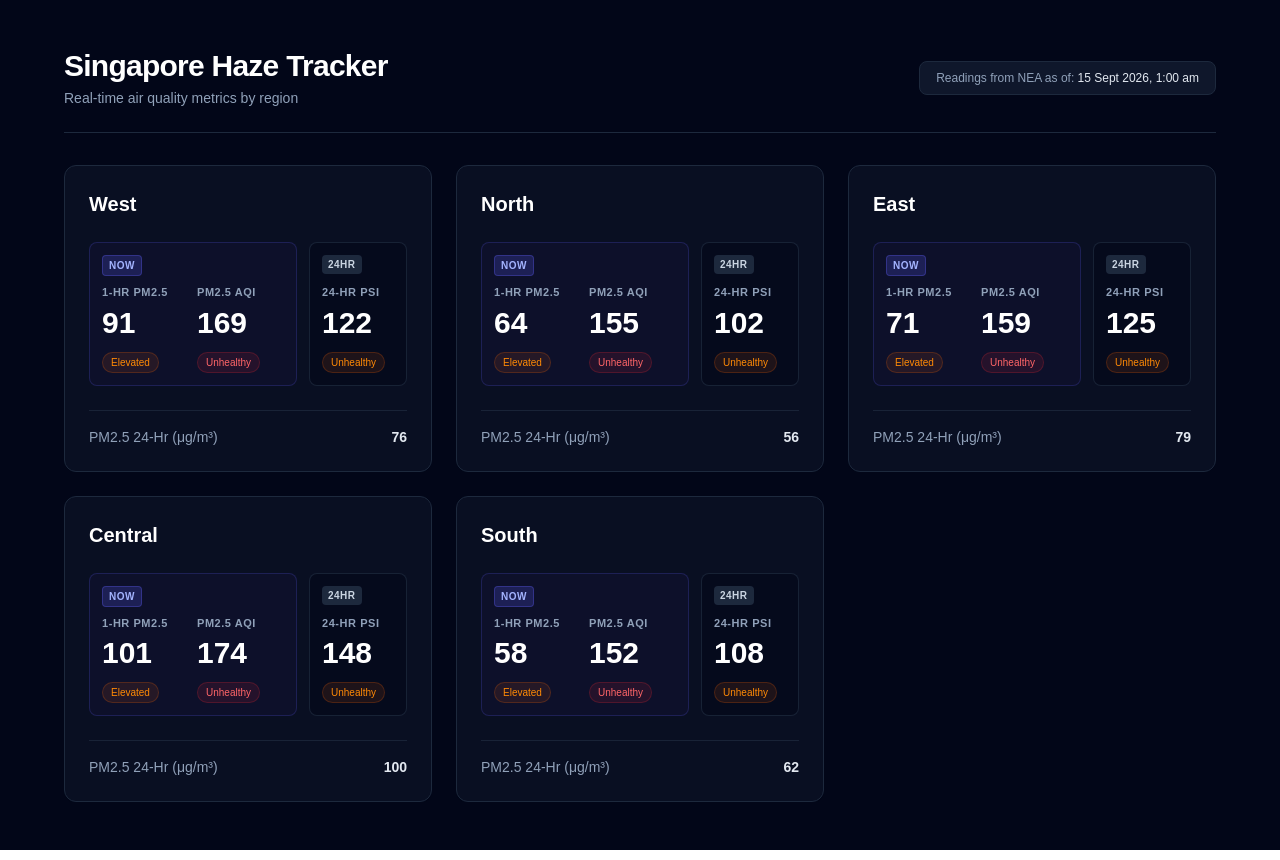
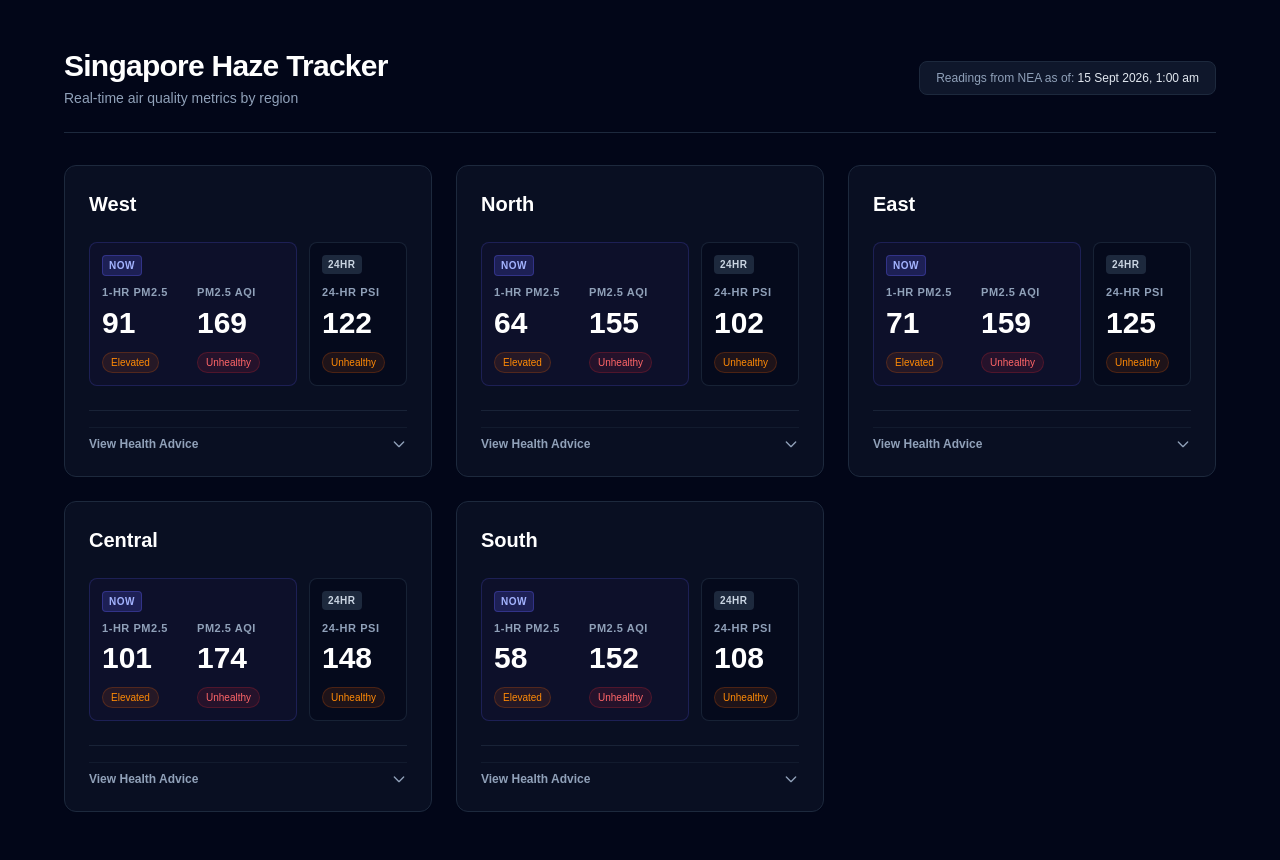
Before and after one commit to philbertshea/haze-app, a Next.js app in the folder frontend/: page / in a window 1280 px wide. Built offline with nearby package versions, Linux system fonts and the light colour scheme.

Commit message:
Update frontend to include explainers
Add explainers for different indicators. Extract region card logic into
reusable component. Integrate expandable component into the region card
for easy use.

```diff
--- a/frontend/app/page.tsx
+++ b/frontend/app/page.tsx
@@ -1,5 +1,6 @@
 import fs from 'fs';
 import path from 'path';
+import RegionCard from '@/components/RegionCard';
 
 interface Region {
   name: string;
@@ -27,27 +28,27 @@ interface PsiData {
 
 // Helper to determine status badge based on 24-hr PSI score
 function getPsiStatus(score: number) {
-  if (score <= 50) return { label: 'Good', bg: 'bg-emerald-500/10 text-emerald-400 border-emerald-500/20' };
-  if (score <= 100) return { label: 'Moderate', bg: 'bg-yellow-500/10 text-yellow-400 border-yellow-500/20' };
-  if (score <= 200) return { label: 'Unhealthy', bg: 'bg-orange-500/10 text-orange-400 border-orange-500/20' };
-  if (score <= 300) return { label: 'Very Unhealthy', bg: 'bg-red-500/10 text-red-400 border-red-500/20' };
-  return { label: 'Hazardous', bg: 'bg-purple-500/10 text-purple-400 border-purple-500/20' };
+  if (score <= 50) return { label: 'Good', bg: 'bg-emerald-500/10 text-emerald-400 border-emerald-500/20', explainer: 'Air quality is considered satisfactory, and air pollution poses little or no risk.' };
+  if (score <= 100) return { label: 'Moderate', bg: 'bg-yellow-500/10 text-yellow-400 border-yellow-500/20', explainer: 'Air quality is acceptable. Unusually sensitive individuals should consider limiting prolonged outdoor exertion.' };
+  if (score <= 200) return { label: 'Unhealthy', bg: 'bg-orange-500/10 text-orange-400 border-orange-500/20', explainer: 'Everyone may begin to experience health effects. Sensitive groups may experience more serious health effects.' };
+  if (score <= 300) return { label: 'Very Unhealthy', bg: 'bg-red-500/10 text-red-400 border-red-500/20', explainer: 'Health alert: everyone may experience more serious health effects. Avoid outdoor activities.' };
+  return { label: 'Hazardous', bg: 'bg-purple-500/10 text-purple-400 border-purple-500/20', explainer: 'Health warning of emergency conditions. The entire population is more likely to be affected.' };
 }
 
 function getPm25Status(score: number) {
-  if (score <= 55) return { label: 'Normal', bg: 'bg-emerald-500/10 text-emerald-400 border-emerald-500/20' };
-  if (score <= 150) return { label: 'Elevated', bg: 'bg-orange-500/10 text-orange-400 border-orange-500/20' };
-  if (score <= 250) return { label: 'High', bg: 'bg-red-500/10 text-red-400 border-red-500/20' };
-  return { label: 'Very High', bg: 'bg-purple-500/10 text-purple-400 border-purple-500/20' };
+  if (score <= 55) return { label: 'Normal', bg: 'bg-emerald-500/10 text-emerald-400 border-emerald-500/20', explainer: '1-hour PM2.5 levels are in the normal band. Standard activities can continue.' };
+  if (score <= 150) return { label: 'Elevated', bg: 'bg-orange-500/10 text-orange-400 border-orange-500/20', explainer: '1-hour PM2.5 levels are elevated. Reduce strenuous outdoor exertion if you experience discomfort.' };
+  if (score <= 250) return { label: 'High', bg: 'bg-red-500/10 text-red-400 border-red-500/20', explainer: '1-hour PM2.5 levels are high. Minimize outdoor activity.' };
+  return { label: 'Very High', bg: 'bg-purple-500/10 text-purple-400 border-purple-500/20', explainer: '1-hour PM2.5 levels are very high. Avoid all outdoor exertion.' };
 }
 
 function getUsAqiStatus(score: number) {
-  if (score <= 50) return { label: 'Good', bg: 'bg-emerald-500/10 text-emerald-400 border-emerald-500/20' };
-  if (score <= 100) return { label: 'Moderate', bg: 'bg-yellow-500/10 text-yellow-400 border-yellow-500/20' };
-  if (score <= 150) return { label: 'Unhealthy for Sensitive Groups', bg: 'bg-orange-500/10 text-orange-400 border-orange-500/20' };
-  if (score <= 200) return { label: 'Unhealthy', bg: 'bg-red-500/10 text-red-400 border-red-500/20' };
-  if (score <= 300) return { label: 'Very Unhealthy', bg: 'bg-purple-500/10 text-purple-400 border-purple-500/20' };
-  return { label: 'Hazardous', bg: 'bg-brown-500/10 text-brown-400 border-brown-500/20' };
+  if (score <= 50) return { label: 'Good', bg: 'bg-emerald-500/10 text-emerald-400 border-emerald-500/20', explainer: 'Air quality is good and poses little to no health risk.' };
+  if (score <= 100) return { label: 'Moderate', bg: 'bg-yellow-500/10 text-yellow-400 border-yellow-500/20', explainer: 'Air quality is acceptable for most, but sensitive individuals should monitor symptoms.' };
+  if (score <= 150) return { label: 'Unhealthy for Sensitive Groups', bg: 'bg-orange-500/10 text-orange-400 border-orange-500/20', explainer: 'Members of sensitive groups may experience health effects. General public is less likely to be affected.' };
+  if (score <= 200) return { label: 'Unhealthy', bg: 'bg-red-500/10 text-red-400 border-red-500/20', explainer: 'Some members of the general public may experience health effects; sensitive groups may experience serious effects.' };
+  if (score <= 300) return { label: 'Very Unhealthy', bg: 'bg-purple-500/10 text-purple-400 border-purple-500/20', explainer: 'Health alert: Risk of health effects is increased for everyone.' };
+  return { label: 'Hazardous', bg: 'bg-stone-500/10 text-stone-400 border-stone-500/20', explainer: 'Health warning of emergency conditions: Everyone is more likely to be affected.' };
 }
 
 // Reads local public/data.json
@@ -84,7 +85,6 @@ export default async function Page() {
     timeZone: 'Asia/Singapore',
   });
 
-  // Extract the list of region names (central, west, north, south, east)
   const regionNames = data.regions.map((r) => r.name);
 
   return (
@@ -105,109 +105,26 @@ export default async function Page() {
         <div className="grid grid-cols-1 sm:grid-cols-2 lg:grid-cols-3 gap-6">
           {regionNames.map((region) => {
             const psi24h = data.readings.psi_twenty_four_hourly[region] ?? 0;
-          const pm25Sub = data.readings.pm25_one_hourly[region] ?? 0;
+            const pm251h = data.readings.pm25_one_hourly[region] ?? 0;
             const pm2524h = data.readings.pm25_twenty_four_hourly[region] ?? 0;
             const usaqi = data.derivedReadings.usaqi_from_pm25_one_hourly[region] ?? 0;
 
-          // Get statuses for each specific metric
             const psiStatus = getPsiStatus(psi24h);
-          const pm25Status = getPm25Status(pm25Sub);
+            const pm25Status = getPm25Status(pm251h);
             const usAqiStatus = getUsAqiStatus(usaqi);
 
             return (
-            <div
+              <RegionCard
                 key={region}
-              className="bg-slate-900/60 backdrop-blur border border-slate-800 rounded-xl p-6 hover:border-slate-700 transition-colors flex flex-col justify-between"
-            >
-              <div>
-                {/* Card Title & Overall Status Badge */}
-                <div className="flex items-center justify-between mb-6">
-                  <h2 className="capitalize text-xl font-bold text-white">{region}</h2>
-                </div>
-
-                {/* Grouped Metrics Layout */}
-                <div className="grid grid-cols-3 gap-3 mb-6">
-                  {/* NOW Group (Spans 2 columns) */}
-                  <div className="col-span-2 bg-indigo-950/20 border border-indigo-500/20 rounded-lg p-3 flex flex-col justify-between">
-                    <div className="flex items-center gap-1 mb-2">
-                      <span className="text-[10px] font-bold px-1.5 py-0.5 rounded bg-indigo-500/20 text-indigo-300 border border-indigo-500/30 tracking-wider">
-                        NOW
-                      </span>
-                    </div>
-                    <div className="grid grid-cols-2 gap-2">
-                      {/* 1-Hr PM2.5 Metric */}
-                      <div className="flex flex-col justify-between">
-                        <div>
-                          <span className="text-[11px] font-semibold text-slate-400 uppercase tracking-wider block">
-                            1-Hr PM2.5
-                          </span>
-                          <div className="text-2xl sm:text-3xl font-extrabold text-white mt-1">
-                            {pm25Sub}
-                          </div>
-                        </div>
-                        {/* PM2.5 Sub-Pill */}
-                        <div className="mt-2">
-                          <span className={`inline-block text-[10px] px-2 py-0.5 rounded-full font-medium border ${pm25Status.bg}`}>
-                            {pm25Status.label}
-                          </span>
-                        </div>
-                      </div>
-
-                      {/* PM2.5 US AQI Metric */}
-                      <div className="flex flex-col justify-between">
-                        <div>
-                          <span className="text-[11px] font-semibold text-slate-400 uppercase tracking-wider block">
-                            PM2.5 AQI
-                          </span>
-                          <div className="text-2xl sm:text-3xl font-extrabold text-white mt-1">
-                            {usaqi}
-                          </div>
-                        </div>
-                        {/* US AQI Sub-Pill */}
-                        <div className="mt-2">
-                          <span className={`inline-block text-[10px] px-2 py-0.5 rounded-full font-medium border ${usAqiStatus.bg}`}>
-                            {usAqiStatus.label}
-                          </span>
-                        </div>
-                      </div>
-                    </div>
-                  </div>
-
-                  {/* 24-HR Group */}
-                  <div className="bg-slate-950/50 border border-slate-800/80 rounded-lg p-3 flex flex-col justify-between">
-                    <div className="flex items-center gap-1 mb-2">
-                      <span className="text-[10px] font-bold px-1.5 py-0.5 rounded bg-slate-800 text-slate-300 tracking-wider">
-                        24HR
-                      </span>
-                    </div>
-                    <div>
-                      <span className="text-[11px] font-semibold text-slate-400 uppercase tracking-wider block">
-                        24-Hr PSI
-                      </span>
-                      <div className="text-2xl sm:text-3xl font-extrabold text-white mt-1">
-                        {psi24h}
-                      </div>
-                      {/* PSI Sub-Pill */}
-                      <div className="mt-2">
-                        <span className={`inline-block text-[10px] px-2 py-0.5 rounded-full font-medium border ${psiStatus.bg}`}>
-                          {psiStatus.label}
-                        </span>
-                      </div>
-                    </div>
-                  </div>
-
-
-                </div>
-              </div>
-
-              {/* Explainer */}
-              <div className="space-y-3 pt-4 border-t border-slate-800/80">
-                <div className="flex justify-between items-center text-sm">
-                  <span className="text-slate-400">PM2.5 24-Hr (&mu;g/m&sup3;)</span>
-                  <span className="font-semibold text-slate-200">{pm2524h}</span>
-                </div>
-              </div>
-            </div>
+                region={region}
+                psi24h={psi24h}
+                pm251h={pm251h}
+                pm2524h={pm2524h}
+                usaqi={usaqi}
+                psiStatus={psiStatus}
+                pm25Status={pm25Status}
+                usAqiStatus={usAqiStatus}
+              />
             );
           })}
         </div>
--- /dev/null
+++ b/frontend/components/RegionCard.tsx
@@ -0,0 +1,159 @@
+'use client';
+
+import { useState } from 'react';
+
+interface StatusInfo {
+  label: string;
+  bg: string;
+  explainer?: string;
+}
+
+interface RegionCardProps {
+  region: string;
+  psi24h: number;
+  pm251h: number;
+  pm2524h: number;
+  usaqi: number;
+  psiStatus: StatusInfo;
+  pm25Status: StatusInfo;
+  usAqiStatus: StatusInfo;
+}
+
+export default function RegionCard({
+  region,
+  psi24h,
+  pm251h,
+  pm2524h,
+  usaqi,
+  psiStatus,
+  pm25Status,
+  usAqiStatus,
+}: RegionCardProps) {
+  const [isExpanded, setIsExpanded] = useState(false);
+
+  return (
+    <div className="bg-slate-900/60 backdrop-blur border border-slate-800 rounded-xl p-6 hover:border-slate-700 transition-colors flex flex-col justify-between">
+      <div>
+        {/* Card Title */}
+        <div className="flex items-center justify-between mb-6">
+          <h2 className="capitalize text-xl font-bold text-white">{region}</h2>
+        </div>
+
+        {/* Grouped Metrics Layout */}
+        <div className="grid grid-cols-3 gap-3 mb-6">
+          {/* NOW Group (Spans 2 columns) */}
+          <div className="col-span-2 bg-indigo-950/20 border border-indigo-500/20 rounded-lg p-3 flex flex-col justify-between">
+            <div className="flex items-center gap-1 mb-2">
+              <span className="text-[10px] font-bold px-1.5 py-0.5 rounded bg-indigo-500/20 text-indigo-300 border border-indigo-500/30 tracking-wider">
+                NOW
+              </span>
+            </div>
+            <div className="grid grid-cols-2 gap-2">
+              {/* 1-Hr PM2.5 Metric */}
+              <div className="flex flex-col justify-between">
+                <div>
+                  <span className="text-[11px] font-semibold text-slate-400 uppercase tracking-wider block">
+                    1-Hr PM2.5
+                  </span>
+                  <div className="text-2xl sm:text-3xl font-extrabold text-white mt-1">
+                    {pm251h}
+                  </div>
+                </div>
+                <div className="mt-2">
+                  <span className={`inline-block text-[10px] px-2 py-0.5 rounded-full font-medium border ${pm25Status.bg}`}>
+                    {pm25Status.label}
+                  </span>
+                </div>
+              </div>
+
+              {/* PM2.5 AQI Metric */}
+              <div className="flex flex-col justify-between">
+                <div>
+                  <span className="text-[11px] font-semibold text-slate-400 uppercase tracking-wider block">
+                    PM2.5 AQI
+                  </span>
+                  <div className="text-2xl sm:text-3xl font-extrabold text-white mt-1">
+                    {usaqi}
+                  </div>
+                </div>
+                <div className="mt-2">
+                  <span className={`inline-block text-[10px] px-2 py-0.5 rounded-full font-medium border ${usAqiStatus.bg}`}>
+                    {usAqiStatus.label}
+                  </span>
+                </div>
+              </div>
+            </div>
+          </div>
+
+          {/* 24-HR Group */}
+          <div className="bg-slate-950/50 border border-slate-800/80 rounded-lg p-3 flex flex-col justify-between">
+            <div className="flex items-center gap-1 mb-2">
+              <span className="text-[10px] font-bold px-1.5 py-0.5 rounded bg-slate-800 text-slate-300 tracking-wider">
+                24HR
+              </span>
+            </div>
+            <div>
+              <span className="text-[11px] font-semibold text-slate-400 uppercase tracking-wider block">
+                24-Hr PSI
+              </span>
+              <div className="text-2xl sm:text-3xl font-extrabold text-white mt-1">
+                {psi24h}
+              </div>
+              <div className="mt-2">
+                <span className={`inline-block text-[10px] px-2 py-0.5 rounded-full font-medium border ${psiStatus.bg}`}>
+                  {psiStatus.label}
+                </span>
+              </div>
+            </div>
+          </div>
+        </div>
+      </div>
+
+      {/* Expandable Advice & Breakdown Section */}
+      <div className="pt-4 border-t border-slate-800/80 space-y-3">
+
+        {/* Accordion Toggle Button */}
+        <button
+          onClick={() => setIsExpanded(!isExpanded)}
+          className="w-full flex items-center justify-between text-xs font-semibold text-slate-400 hover:text-slate-200 transition-colors pt-2 border-t border-slate-800/50 focus:outline-none"
+        >
+          <span>{isExpanded ? 'Hide Health Advice' : 'View Health Advice'}</span>
+          <svg
+            className={`w-4 h-4 transform transition-transform duration-200 ${
+              isExpanded ? 'rotate-180' : 'rotate-0'
+            }`}
+            fill="none"
+            viewBox="0 0 24 24"
+            stroke="currentColor"
+          >
+            <path strokeLinecap="round" strokeLinejoin="round" strokeWidth={2} d="M19 9l-7 7-7-7" />
+          </svg>
+        </button>
+
+        {/* Explainer Drawer */}
+        {isExpanded && (
+          <div className="pt-2 space-y-3 text-xs text-slate-300 border-t border-slate-800/40">
+            {psiStatus.explainer && (
+              <div>
+                <span className="font-bold text-slate-200 block mb-0.5">24-Hr PSI Advice:</span>
+                <p className="leading-relaxed text-slate-400">{psiStatus.explainer}</p>
+              </div>
+            )}
+            {pm25Status.explainer && (
+              <div>
+                <span className="font-bold text-slate-200 block mb-0.5">1-Hr PM2.5 Advice:</span>
+                <p className="leading-relaxed text-slate-400">{pm25Status.explainer}</p>
+              </div>
+            )}
+            {usAqiStatus.explainer && (
+              <div>
+                <span className="font-bold text-slate-200 block mb-0.5">PM2.5 AQI Advice:</span>
+                <p className="leading-relaxed text-slate-400">{usAqiStatus.explainer}</p>
+              </div>
+            )}
+          </div>
+        )}
+      </div>
+    </div>
+  );
+}
```
Lines whose indentation alone changed are shown as unchanged.
